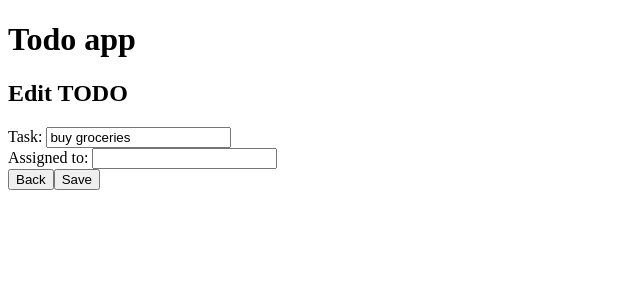
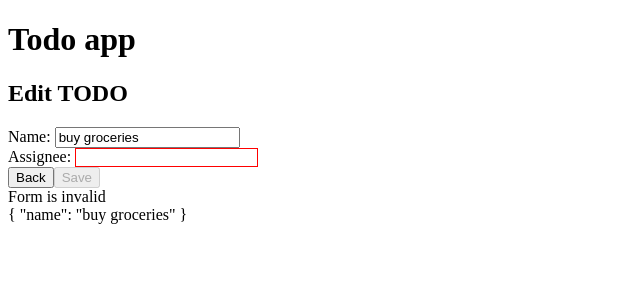
Before and after one commit to juhokarppinen/angular2-training, an Angular app: page /edit-todo/1 in a window 1280 px wide. Shown: the top 300 px of the page, without its empty margins (0-640 px from the left). Built offline with nearby package versions, Linux system fonts and the light colour scheme.

Commit message:
Add search module, add form to edit-todo

```diff
--- a/src/app/edit-todo/edit-todo.component.css
+++ b/src/app/edit-todo/edit-todo.component.css
@@ -0,0 +1,3 @@
+.ng-invalid[required] {
+  border: 1px solid red;
+}
--- a/src/app/edit-todo/edit-todo.component.html
+++ b/src/app/edit-todo/edit-todo.component.html
@@ -1,5 +1,5 @@
 <h2>Edit TODO</h2>
-<div>
+<!--<div>
   Task:
   <input [(ngModel)]="itemName">
 </div>
@@ -10,4 +10,41 @@
 <div>
   <button [routerLink]="'/todos'">Back</button>
   <button (click)="save()">Save</button>
-</div>
+</div>-->
+<form novalidate #editForm="ngForm" (submit)="editForm.valid && save()">
+  <div>
+    Name:
+    <input type="text"
+           [(ngModel)]="itemName"
+           #name="ngModel"
+           required
+           name="name"
+    >
+  </div>
+  <div *ngIf="name.invalid && name.touched">
+    Name is required
+  </div>
+  <div>
+    Assignee:
+    <input type="text"
+           [(ngModel)]="itemAssignee"
+           #assignee="ngModel"
+           required
+           minlength="3"
+           name="assignee"
+    >
+  </div>
+  <div *ngIf="assignee.invalid && assignee.touched">
+    Assignee has to be 3 characters long
+  </div>
+  <button [routerLink]="'/todos'">Back</button>
+  <button type="submit" [disabled]="editForm.invalid">Save</button>
+
+  <div [hidden]="editForm.valid">
+    Form is invalid
+  </div>
+
+  <div>
+    {{editForm.value | json}}
+  </div>
+</form>
--- /dev/null
+++ b/src/app/search/search/search.component.html
@@ -0,0 +1,3 @@
+<p>
+  search works!
+</p>
```
Also changed, not shown: src/app/search/search.module.ts (added, +11 -0 lines), src/app/search/search/search.component.ts (added, +15 -0 lines), src/app/search/search/search.component.css (added), 1 other file (tests, documents, lock files or other folders).
